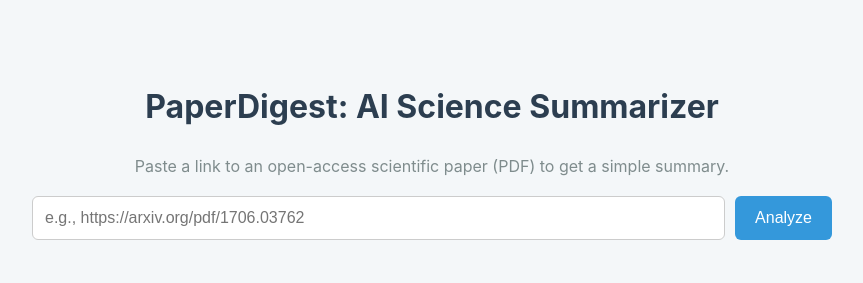
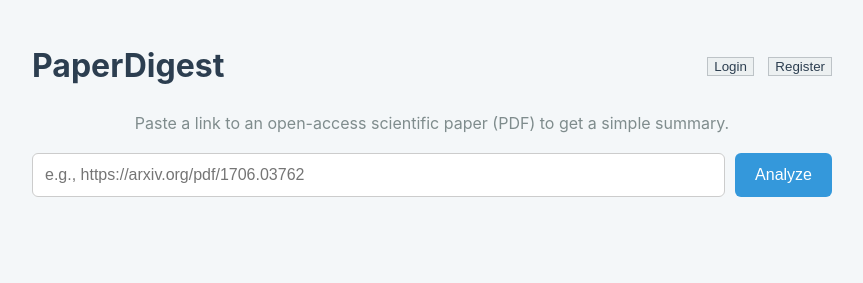
Before and after one commit to JonasRosenzweig/PaperDigest, a plain HTML site: page index.html in a window 1280 px wide. Shown: the whole page, without its empty margins (208-1071 px from the left). Drawn offline with Linux system fonts and the light colour scheme.

Commit message:
6th  Commit. Changes to index.html Adds login and register buttons. No functionality yet.

```diff
--- a/index.html
+++ b/index.html
@@ -1,3 +1,6 @@
+<!-- FILE: index.html -->
+<!-- This version includes the new header with non-functional login/register buttons. -->
+
 <!DOCTYPE html>
 <html lang="en">
 <head>
@@ -10,10 +13,32 @@
             background-color: #f4f7f9;
             color: #333;
             max-width: 800px;
-            margin: 40px auto;
+            margin: 20px auto; /* Reduced top margin */
             padding: 20px;
             line-height: 1.6;
         }
+        /* --- NEW STYLES FOR HEADER AND BUTTONS --- */
+        #header {
+            display: flex;
+            justify-content: space-between;
+            align-items: center;
+            margin-bottom: 20px;
+        }
+        #header h1 {
+            margin: 0; /* Remove default margin from h1 */
+            text-align: left;
+        }
+        #auth-buttons button {
+            margin-left: 10px;
+            background-color: #ecf0f1;
+            color: #2c3e50;
+            border: 1px solid #bdc3c7;
+        }
+        #auth-buttons button:hover {
+            background-color: #dbe0e3;
+        }
+        /* --- END NEW STYLES --- */
+
         h1 {
             color: #2c3e50;
             text-align: center;
@@ -82,9 +107,18 @@
 </head>
 <body>
 
-    <h1>PaperDigest: AI Science Summarizer</h1>
+    <!-- NEW HEADER ELEMENT -->
+    <div id="header">
+        <h1>PaperDigest</h1>
+        <div id="auth-buttons">
+            <button onclick="alert('Login functionality not yet implemented.')">Login</button>
+            <button onclick="alert('Register functionality not yet implemented.')">Register</button>
+        </div>
+    </div>
+
     <p style="text-align: center; color: #7f8c8d;">Paste a link to an open-access scientific paper (PDF) to get a simple summary.</p>
 
+    <!-- The rest of the body is unchanged -->
     <div id="input-container">
         <input type="text" id="url-input" placeholder="e.g., https://arxiv.org/pdf/1706.03762">
         <button id="analyze-btn">Analyze</button>
@@ -109,14 +143,12 @@
     </div>
 
     <script>
+        // The JavaScript does not need any changes for this step.
         const urlInput = document.getElementById('url-input');
         const analyzeBtn = document.getElementById('analyze-btn');
         const loader = document.getElementById('loader');
         const resultsContainer = document.getElementById('results-container');
         const errorMessage = document.getElementById('error-message');
-
-        // --- The backend API URL ---
-        // When you run your Python code, this is its address.
         const API_URL = 'http://127.0.0.1:8000/analyze';
 
         analyzeBtn.addEventListener('click', async () => {
@@ -125,8 +157,6 @@
                 alert('Please enter a URL.');
                 return;
             }
-
-            // --- Reset UI ---
             analyzeBtn.disabled = true;
             resultsContainer.style.display = 'none';
             errorMessage.style.display = 'none';
@@ -135,9 +165,7 @@
             try {
                 const response = await fetch(API_URL, {
                     method: 'POST',
-                    headers: {
-                        'Content-Type': 'application/json',
-                    },
+                    headers: { 'Content-Type': 'application/json' },
                     body: JSON.stringify({ url: url }),
                 });
 
@@ -145,14 +173,11 @@
                     const errorData = await response.json();
                     throw new Error(errorData.detail || 'An unknown error occurred.');
                 }
-
                 const data = await response.json();
                 displayResults(data);
-
             } catch (error) {
                 displayError(error.message);
             } finally {
-                // --- Re-enable UI ---
                 loader.style.display = 'none';
                 analyzeBtn.disabled = false;
             }
@@ -161,15 +186,13 @@
         function displayResults(data) {
             document.getElementById('summary-content').textContent = data.summary;
             document.getElementById('methodology-content').textContent = data.methodology;
-
             const takeawaysList = document.getElementById('takeaways-list');
-            takeawaysList.innerHTML = ''; // Clear old results
+            takeawaysList.innerHTML = '';
             data.takeaways.forEach(item => {
                 const li = document.createElement('li');
                 li.textContent = item;
                 takeawaysList.appendChild(li);
             });
-
             resultsContainer.style.display = 'block';
         }
 
```
